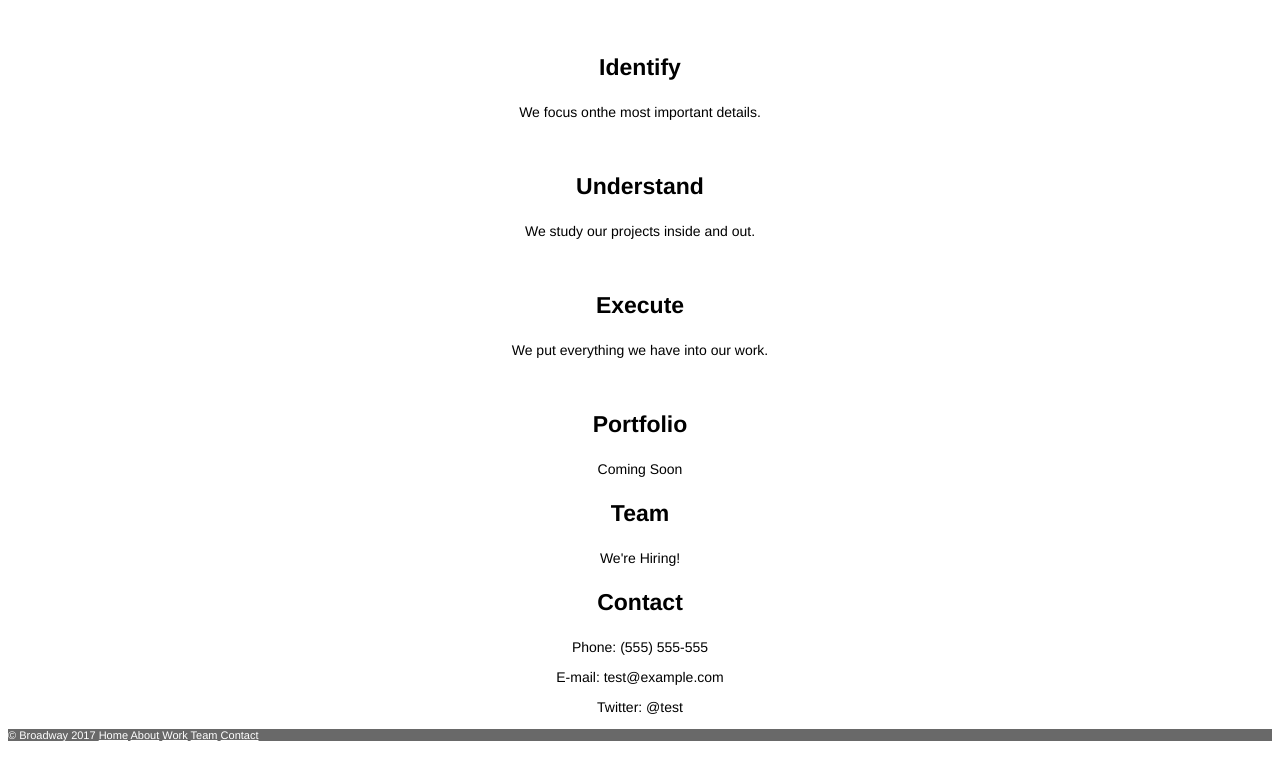
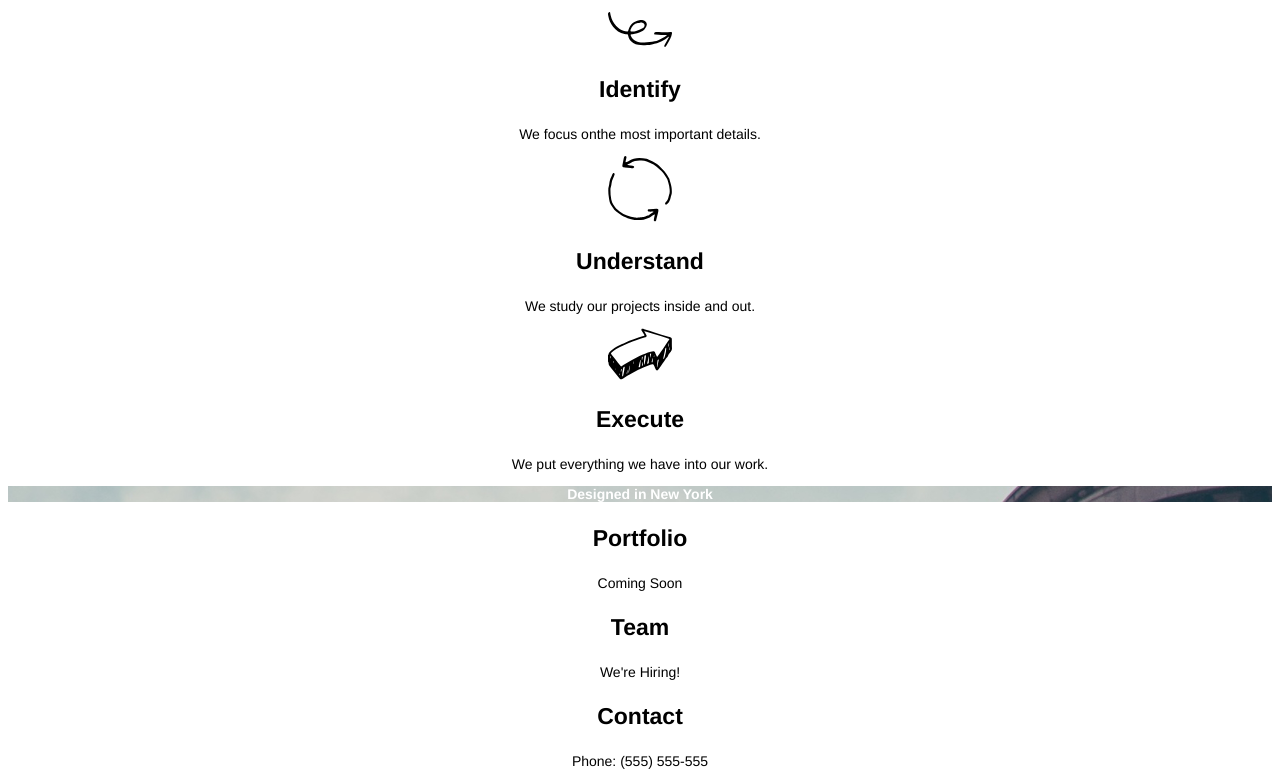
Before and after one commit to DHendrixon/broadway, a plain HTML site: page index.html in a window 1280 px wide. Shown: the part 388-1168 px from the top of the page. Before the commit the page ends 1137 px from the top, so only its background shows below. Drawn offline with Linux system fonts and the light colour scheme.

Commit message:
add background image

```diff
--- a/index.html
+++ b/index.html
@@ -8,6 +8,7 @@
   </head>
 
   <body>
+    <div class="flatironimg">
       <h1>Broadway Design</h1>
 
       <nav>
@@ -17,20 +18,21 @@
         <p><a href="#team">Team</a></p>
         <p><a href="#contact">Contact</a></p>
       </nav>
+    </div>
 
     <div id="process">
       <h2>Our Process<h2>
-      <p><img src="" alt=""></p>
+      <p><img src="resources/images/identify.svg" alt="curly line"></p>
       <h3>Identify</h3>
       <p>We focus onthe most important details.</p>
-      <p><img src="" alt=""></p>
+      <p><img src="resources/images/understand.svg" alt="circular arrows"></p>
       <h3>Understand</h3>
       <p>We study our projects inside and out.</p>
-      <p><img src="" alt=""></p>
+      <p><img src="resources/images/execute.svg" alt="shaded arrow"></p>
       <h3>Execute</h3>
       <p>We put everything we have into our work.</p>
     </div>
-    <div class="tagline">
+    <div class="flatironimg">
       <p>Designed in New York</p>
     </div>
 
--- a/resources/css/style.css
+++ b/resources/css/style.css
@@ -9,6 +9,7 @@ h1 {
   font-size: 70px;
   font-weight: bold;
   color: white;
+  background-image:
 }
 h2 {
   font-size: 32px;
@@ -18,16 +19,17 @@ h3 {
   font-size: 23px;
   font-weight: bold;
 }
+.flatironimg {
+  font-size: 23px;
+  font-weight: bold;
+  color: white;
+  background-image: url(../images/the-flatiron-building.png);
+}
 p {
   font-size: 14px;
 }
 a {
   color: white;
-}
-.tagline {
-  font-size: 23px;
-  font-weight: bold;
-  color: white
 }
 footer {
   font-size: 11px;
```
Lines whose indentation alone changed are shown as unchanged.
